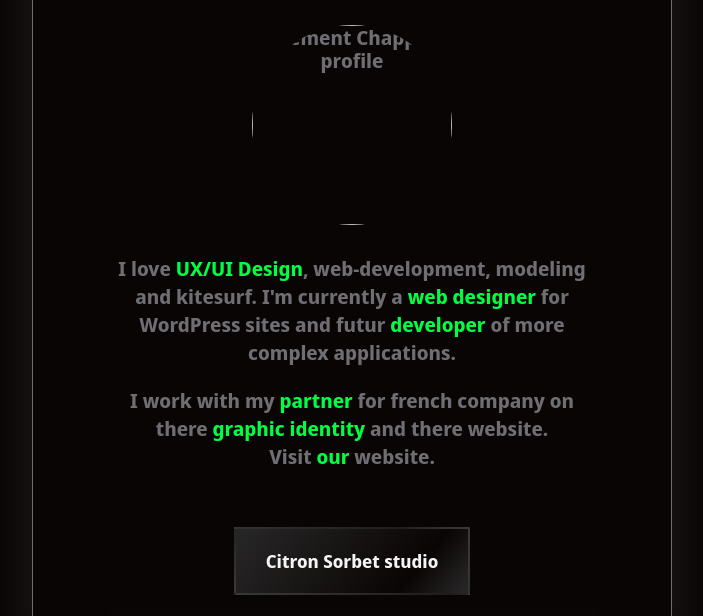
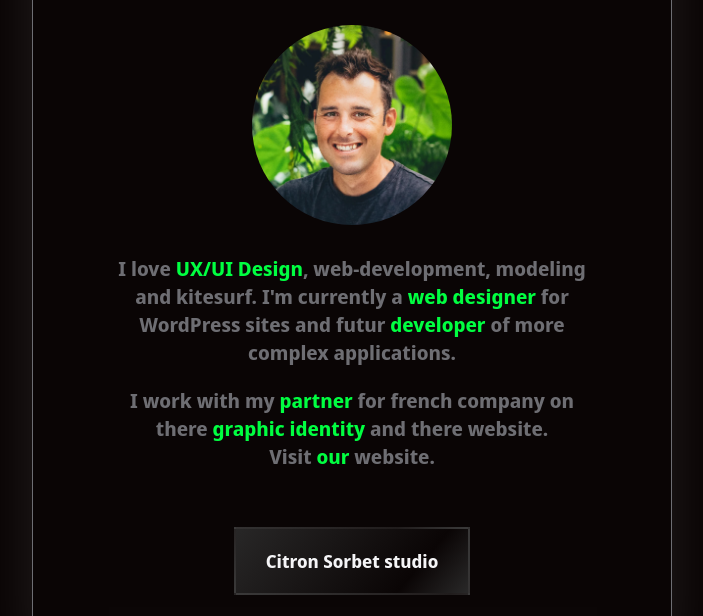
Before and after one commit to clement-chappron/profile, a plain HTML site: page index.html in a window 1280 px wide. Shown: the part 184-800 px from the top of the page, without its empty margins (288-991 px from the left). Drawn offline with Linux system fonts and the light colour scheme; the site is published under a folder, as on GitHub Pages, so addresses that start at the root find nothing.

Commit message:
Update index.html

```diff
--- a/index.html
+++ b/index.html
@@ -16,7 +16,7 @@
     <div class="container">
       <div class="card text-center">
         <h1> Hello, I'm Clément</h1>
-        <img class="img-circle" src="/images/IMG_1082.jpg" alt="Clément Chappron profile">
+        <img class="img-circle" src="./images/IMG_1082.jpg" alt="Clément Chappron profile">
         <div class="paragraph-margin">
           <p>
             I love <span class="color-green">UX/UI Design</span>, web-development, modeling and kitesurf.
```
